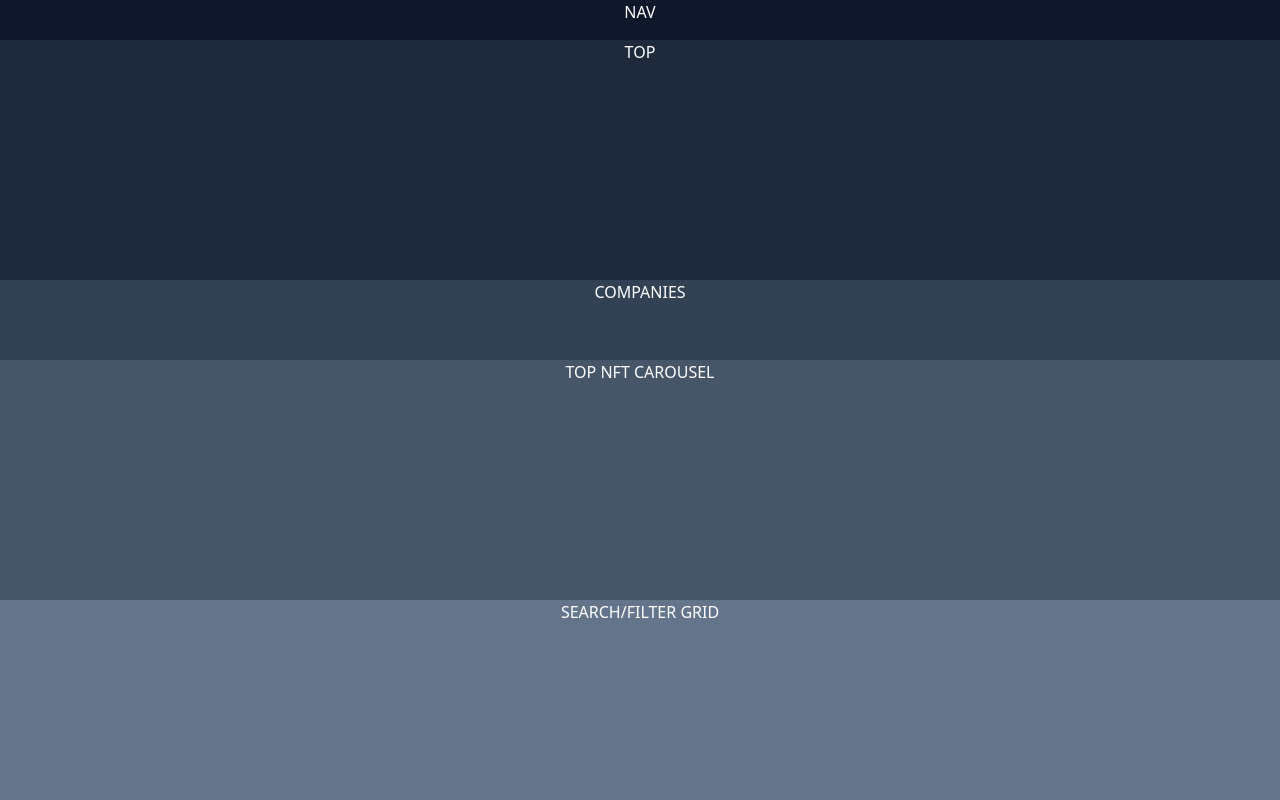
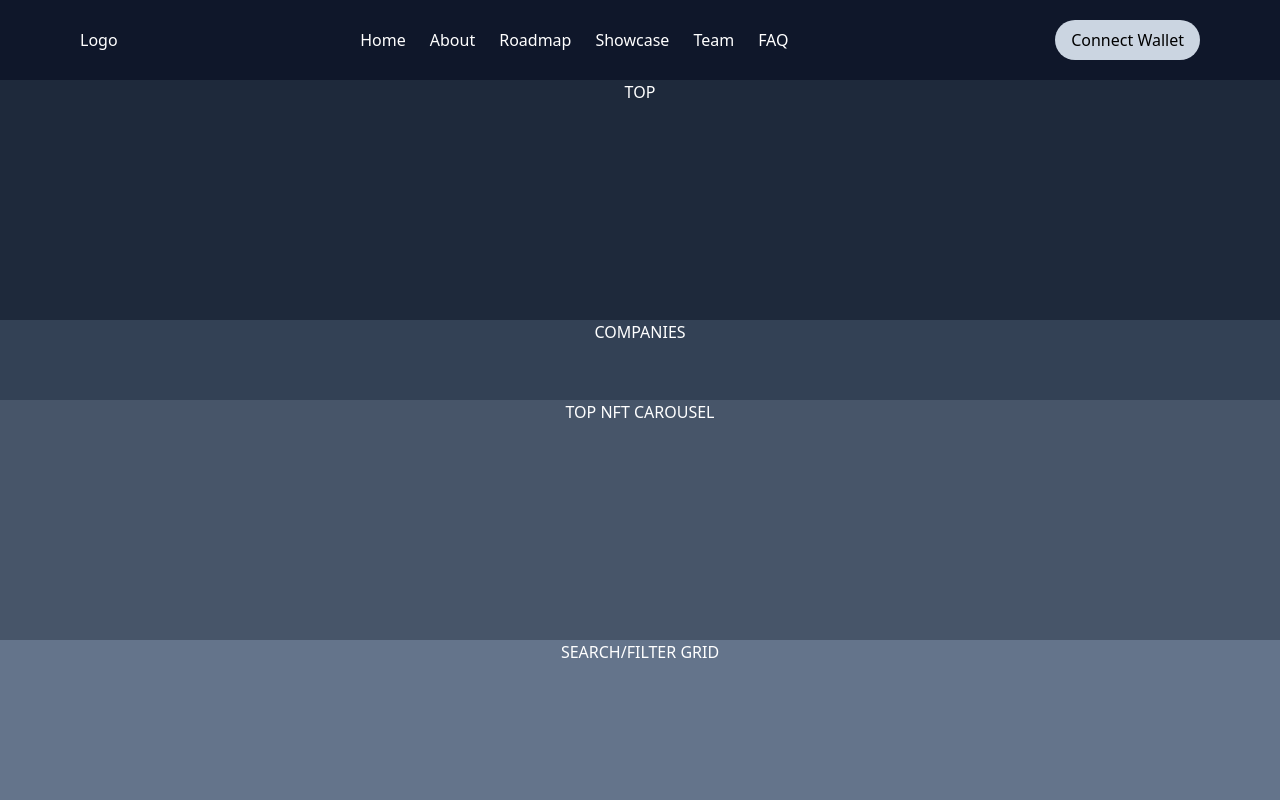
Before and after one commit to CharlesCarr/next-nft-landing-page, a Next.js app: page / in a window 1280 px wide. Shown: the top 800 px of the page. Built offline with nearby package versions, Linux system fonts and the light colour scheme.

Commit message:
add nav components and position

```diff
--- a/components/Nav.tsx
+++ b/components/Nav.tsx
@@ -1,9 +1,33 @@
-import React from 'react'
+import React from "react";
 
 const Nav = () => {
   return (
-    <div className="bg-slate-900 w-full h-10 text-center text-white">NAV</div>
-  )
-}
+    <div className="bg-slate-900 w-full h-20 text-center text-white flex items-center justify-center">
+      <nav className="flex justify-between items-center w-full mx-20">
+        <p>Logo</p>
 
-export default Nav
+        <span className="hidden">Ham Menu</span>
+
+        <ul className="flex justify-between items-center list-none">
+          <li className="mx-0 my-4 cursor-pointer px-3">Home</li>
+          <li className="mx-0 my-4 cursor-pointer px-3">About</li>
+          <li className="mx-0 my-4 cursor-pointer px-3">Roadmap</li>
+          <li className="mx-0 my-4 cursor-pointer px-3">Showcase</li>
+          <li className="mx-0 my-4 cursor-pointer px-3">Team</li>
+          <li className="mx-0 my-4 cursor-pointer px-3">FAQ</li>
+          <li className="mx-0 my-4 cursor-pointer px-3">
+            <div className="hidden">
+              <button></button>
+            </div>
+          </li>
+        </ul>
+
+        <div className="bg-slate-300 text-black px-4 py-2 rounded-3xl">
+          <button>Connect Wallet</button>
+        </div>
+      </nav>
+    </div>
+  );
+};
+
+export default Nav;
```
